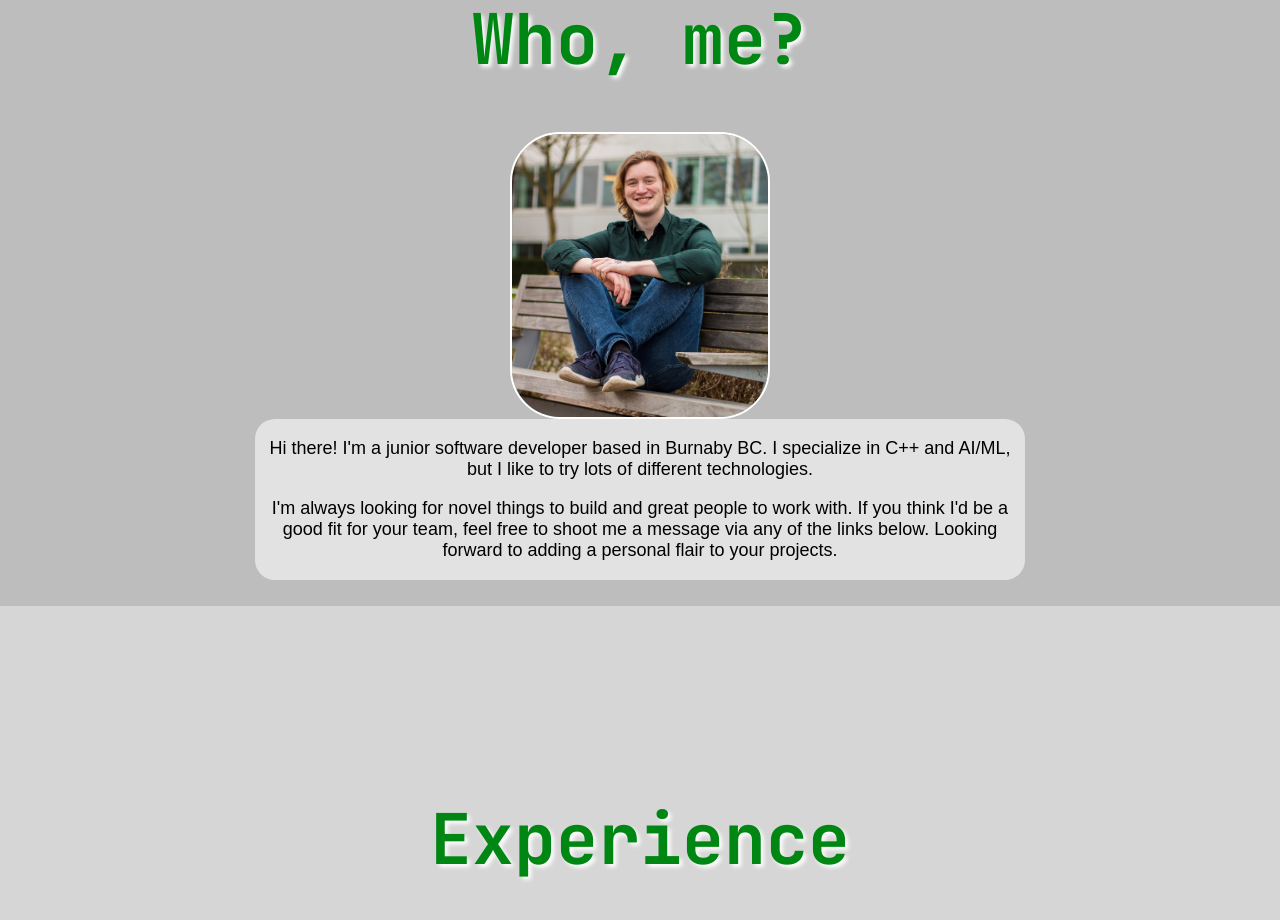
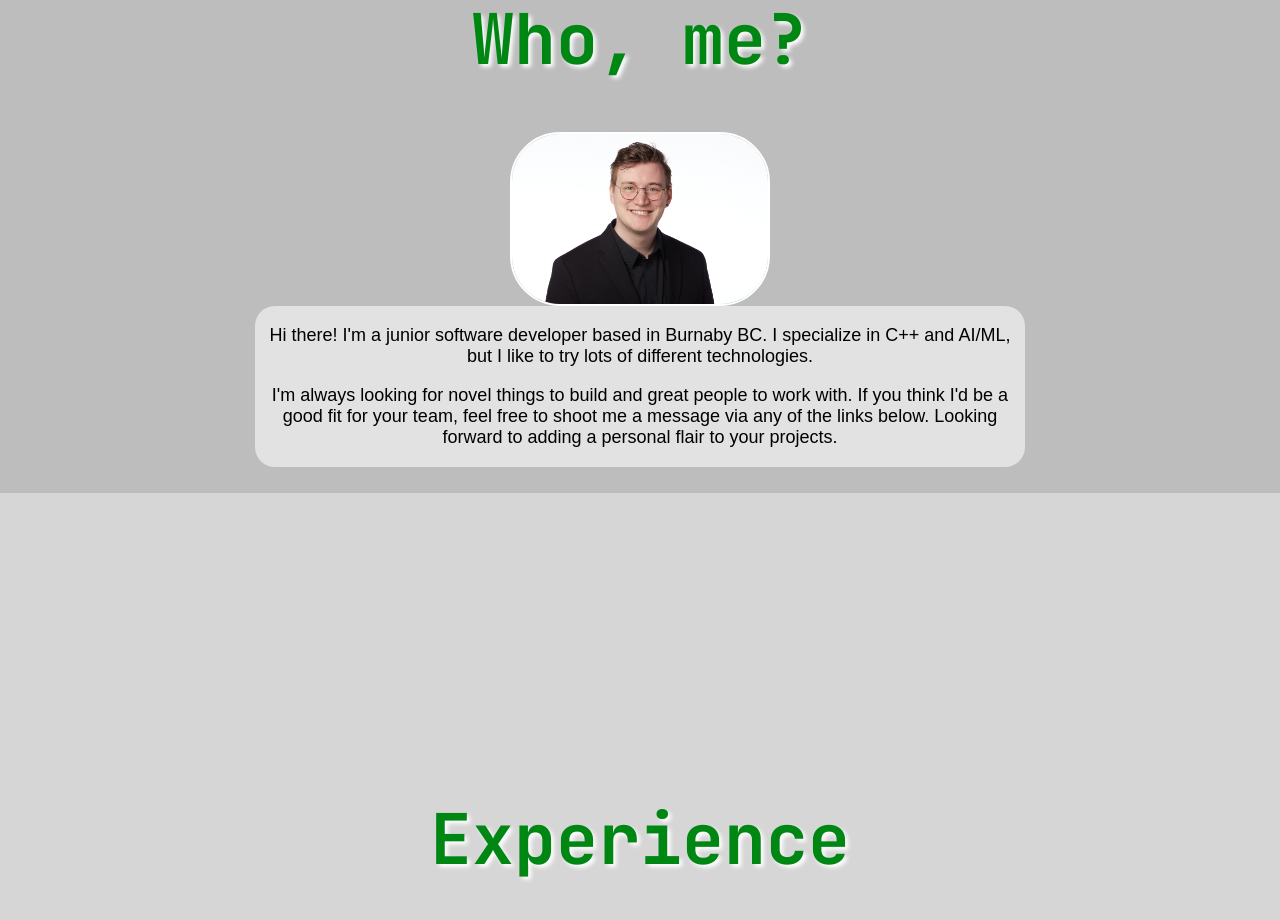
Before and after one commit to Nosewall/vercel-portfolio, a React (Create React App) app: page / in a window 1280 px wide. Shown: the part 960-1880 px from the top of the page. Built offline with nearby package versions, Linux system fonts and the light colour scheme; a web font is replaced by a local one.

Commit message:
Update portrait

```diff
--- a/src/aboutMe.js
+++ b/src/aboutMe.js
@@ -64,7 +64,7 @@ const AboutMe = () => {
         variants={appearInViewTopDown}
       >
         <div className="portrait">
-        <img className="portraitImg" src="Images/portrait.png" alt="portrait of me" />
+        <img className="portraitImg" src="Images/portrait.jpg" alt="portrait of me" />
       </div></motion.div>
       <motion.div
         animate={controls3}
```
Also changed, not shown: public/Images/portrait.jpg (added), public/Images/portrait.png (deleted).
